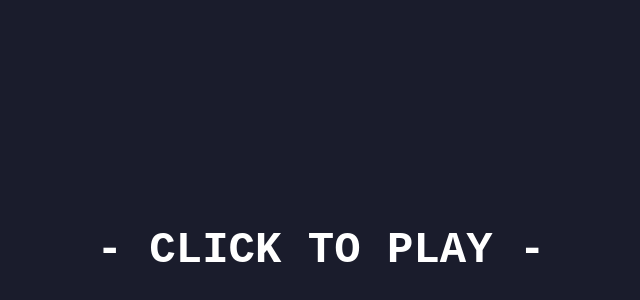
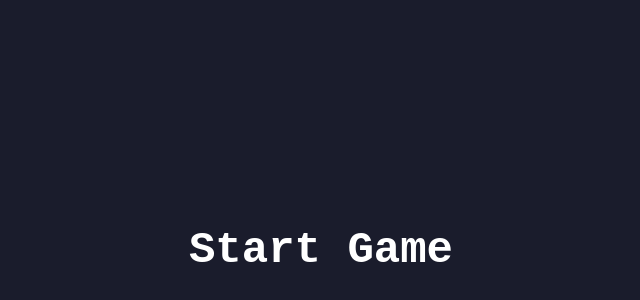
Before and after one commit to luabits/luabits.github.io, a plain HTML site: page balloonup.html in a window 1280 px wide. Shown: the part 150-450 px from the top of the page, without its empty margins (319-959 px from the left). Drawn offline with Linux system fonts and the light colour scheme.

Commit message:
Update and rename index.html to balloonup.html

```diff
--- a/index.html
+++ b/balloonup.html
@@ -5,7 +5,7 @@
     <meta http-equiv="X-UA-Compatible" content="IE=edge">
     <meta name="viewport" content="width=device-width, initial-scale=1">
 
-    <title>TIC-80 tiny computer</title>
+    <title>ballonUp UP</title>
 
     <style type="text/css">
         #game-frame > div { font-size: 44px; font-family: monospace; font-weight: bold;}
@@ -23,7 +23,7 @@
 
         <div id="game-frame" style="cursor: pointer; position: absolute; margin: 0 auto; opacity: 1; background: #1a1c2c; width: 100%; height: 100%;">
             <div style="text-align: center; color: white; display: flex; justify-content: center; align-items: center; width: 100%; height: 100%;">
-                <p style="margin: 0;">- CLICK TO PLAY -</p>
+                <p style="margin: 0;">Start Game</p>
             </div>
 
         </div>
```
